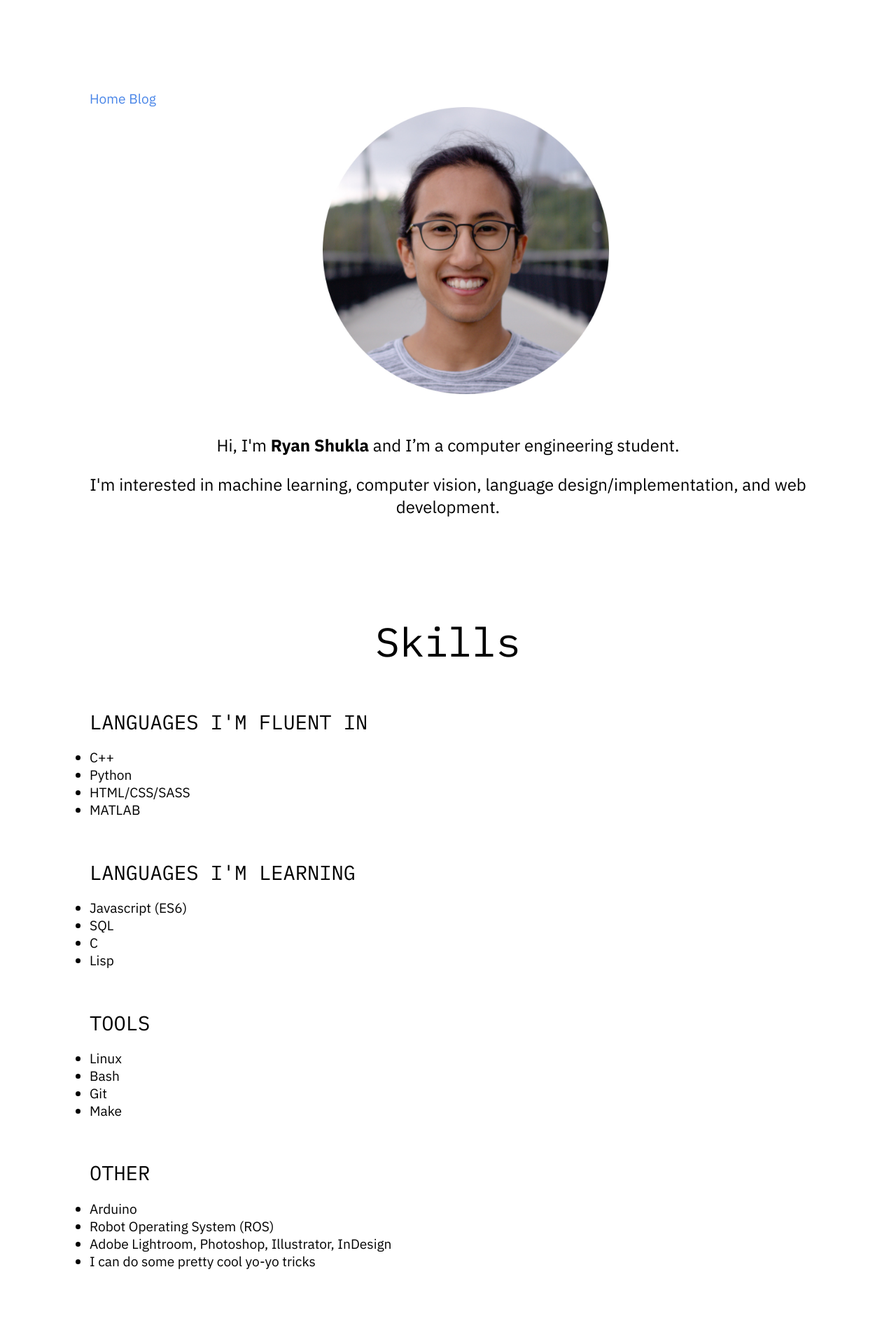
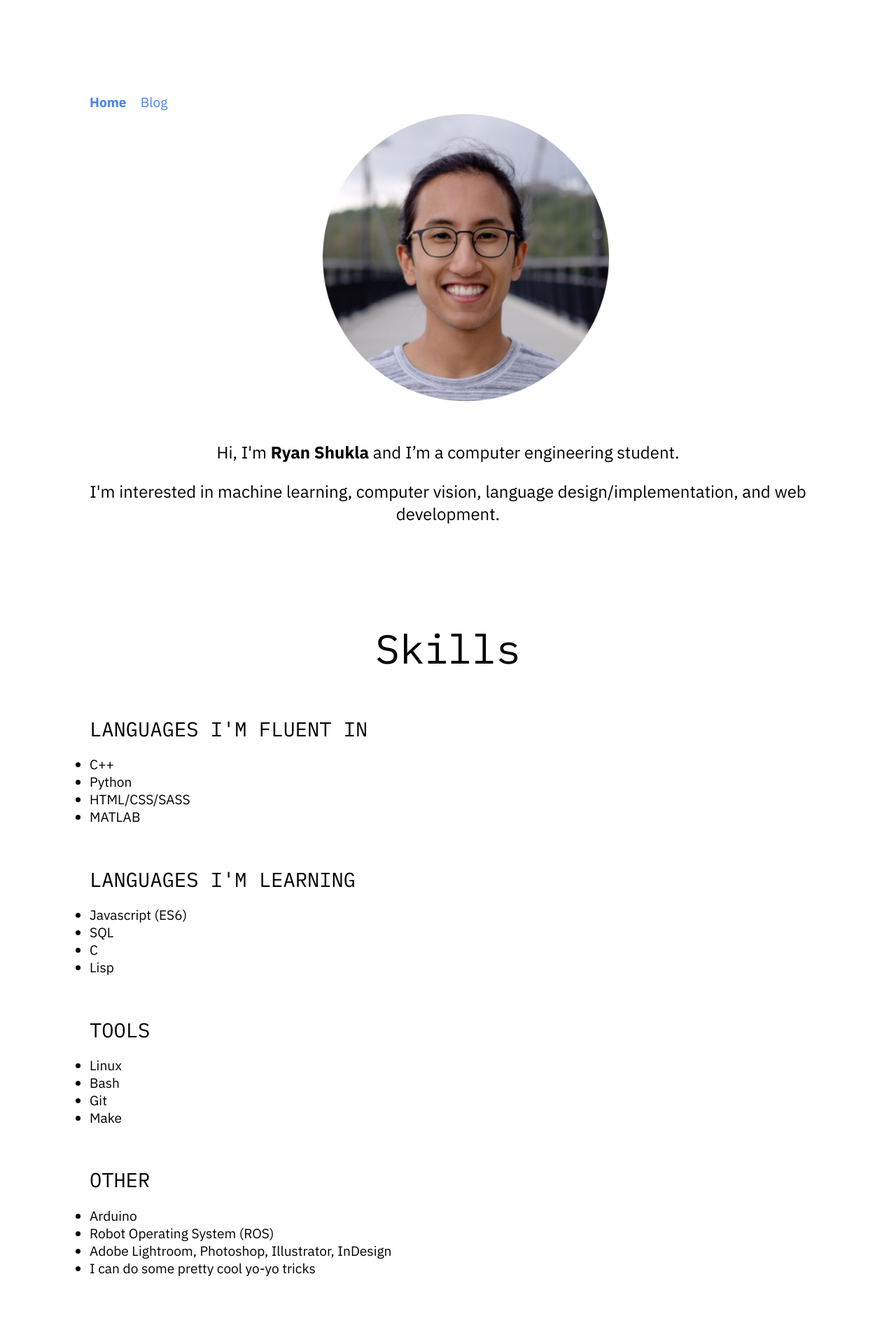
Before and after one commit to rpshukla/rpshukla.github.io, a Jekyll site: the page built from index.html, in a window 1280 px wide. Shown: the top 1920 px of the page at 70% size. Built offline with Jekyll 4.4.1, drawn with Linux system fonts in a browser that asks for light colours.

Commit message:
Improved navigation and made coming soon post

```diff
--- /dev/null
+++ b/_data/navigation.yaml
@@ -0,0 +1,4 @@
+- name: Home
+  link: /
+- name: Blog
+  link: /blog.html
--- a/_includes/navigation.html
+++ b/_includes/navigation.html
@@ -1,4 +1,11 @@
 <nav>
-  <a href="/">Home</a>
-  <a href="/blog.html">Blog</a>
+
+{% for item in site.data.navigation %}
+  <a href="{{ item.link }}"
+    {% if page.url == item.link %}
+      class="current_page"
+    {% endif %}>
+    {{ item.name }}
+  </a>
+{% endfor %}
 </nav>
--- a/blog.html
+++ b/blog.html
@@ -8,7 +8,7 @@ layout: default
 {% for post in site.posts %}
 
 <h3>{{ post.title }}</h3>
-<span class="date">{{ post.date | date_to_string }}</span>
+<div class="date">{{ post.date | date: "%Y-%m-%d" }}</div>
 
 {{ post.content }}
 
--- a/css/style.css
+++ b/css/style.css
@@ -9,6 +9,17 @@ html {
 }
 body {
   margin: 0 10% 20% 10%;
+}
+
+nav {
+  display: flex;
+}
+nav a {
+  display: block;
+  margin: 5px 20px 5px 0;
+}
+nav .current_page {
+  font-weight: bold;
 }
 
 .greeting {
@@ -62,9 +73,17 @@ pre {
   margin-bottom: 1em
 }
 .embed {
-    width: 560px;
-    height: 315px;
-    margin: 0 0 1em 0;
+  width: 560px;
+  height: 315px;
+  margin: 0 0 1em 0;
+}
+
+/* The dates on blog posts */
+.date {
+  font-size: 0.8rem;
+  color: #888;
+  margin-top: 0;
+  margin-bottom: 1em;
 }
 
 /* Tablet portrait and smaller */
```
Also changed, not shown: _data/README.md (added, +2 -0 lines), _posts/2019-02-01-coming-soon.md (added, +6 -0 lines), _posts/2019-02-01-post2.md (deleted, +0 -14 lines), _posts/2019-02-01-test.md (deleted, +0 -14 lines).
